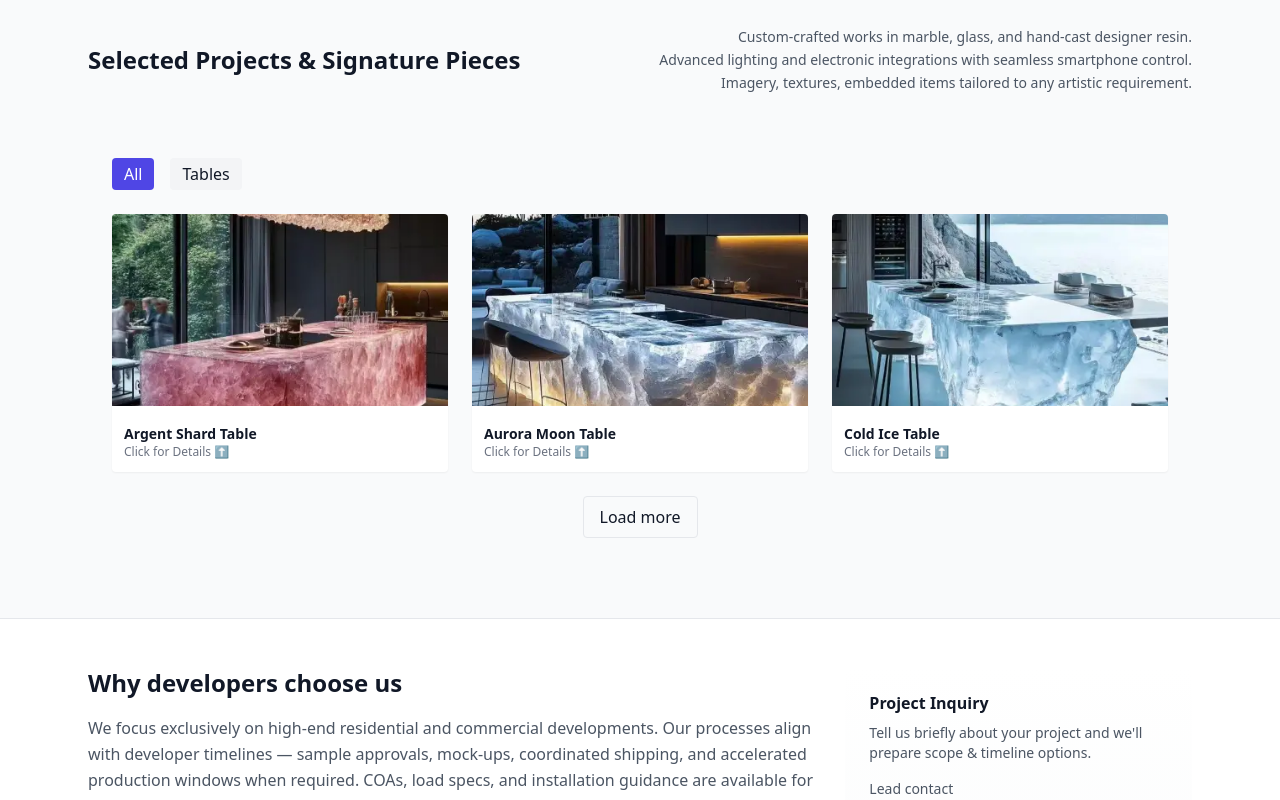
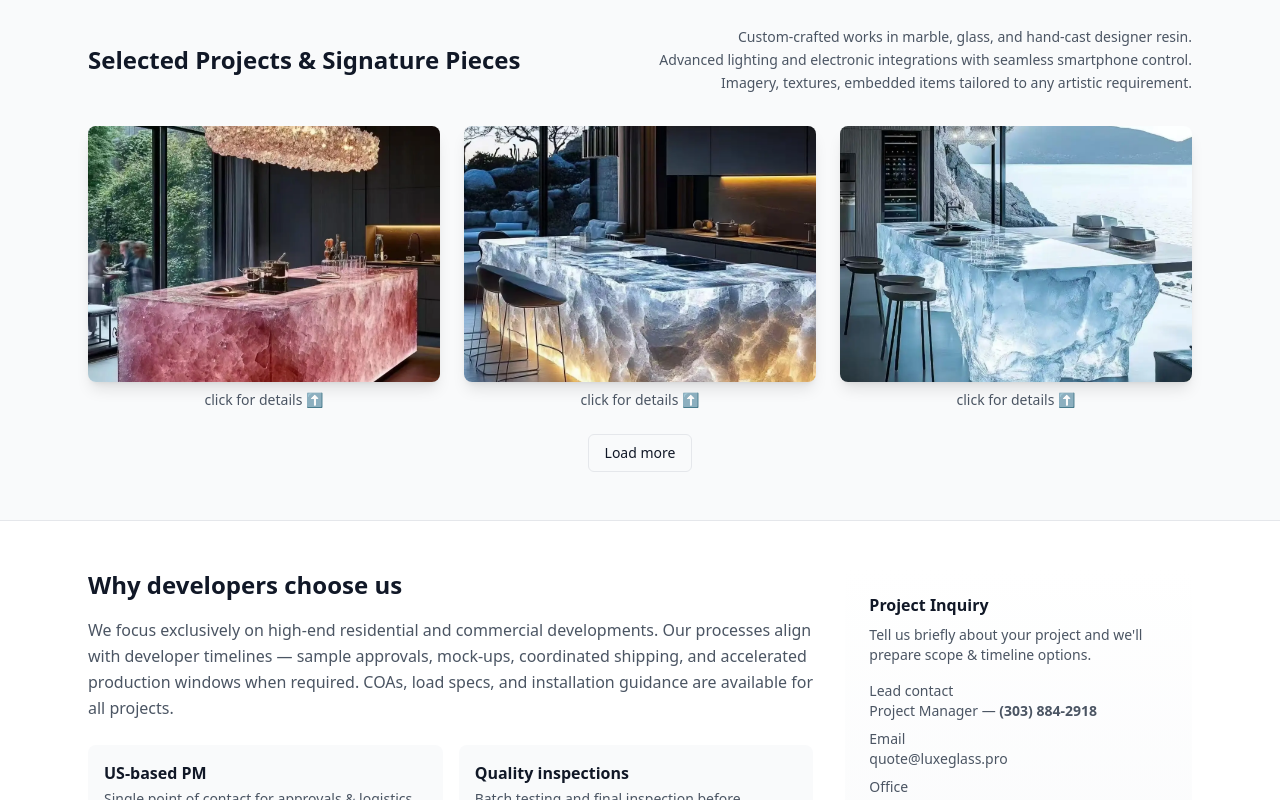
Before and after one commit to Smedly/luxeglass, a React (Vite) app: page / in a window 1280 px wide. Shown: the part 820-1620 px from the top of the page. Built offline with nearby package versions, Linux system fonts and the light colour scheme.

Commit message:
Cloudflare build settings update

```diff
--- a/src/Gallery.jsx
+++ b/src/Gallery.jsx
@@ -1,85 +1,113 @@
 // src/Gallery.jsx
-import React, { useState } from 'react'
-import tableGallery from './galleryData' // uses default export from your galleryData.js
+import React, { useState } from 'react';
+import { tableGallery } from './galleryData';
 
-function Thumb({ img, onOpen }) {
-  return (
-    <article className="bg-white rounded overflow-hidden shadow-sm">
-      <button onClick={() => onOpen(img)} className="w-full text-left">
-        <img
-          src={img.thumb}
-          alt={img.alt}
-          loading="lazy"
-          className="w-full h-48 object-cover"
-        />
-      </button>
-      <div className="p-3 text-sm">
-        <div className="font-semibold">{img.title}</div>
-        <div className="text-xs text-gray-500">{img.project || 'Click for Details'} ⬆️ {img.location || ''}</div>
-      </div>
-    </article>
-  )
-}
+export default function Gallery({ initialCount = 3, initialCategory = "All" }) {
+  const [selected, setSelected] = useState(null);
+  const [count, setCount] = useState(initialCount);
 
-export default function Gallery({ initialCategory = 'All', initialCount = 9 }) {
-  // allow passing other categories later (Showers, Sinks)
-  const items = tableGallery // current data source
-  const categories = ['All', ...Array.from(new Set(items.map(i => i.category)))]
-  const [filter, setFilter] = useState(initialCategory)
-  const [open, setOpen] = useState(null)
-  const [count, setCount] = useState(initialCount)
+  const categories = ["All", ...new Set(tableGallery.map(item => item.category))];
 
-  const visible = items.filter(i => (filter === 'All' ? true : i.category === filter))
+  const filtered = initialCategory === "All"
+    ? tableGallery
+    : tableGallery.filter(item => item.category === initialCategory);
+
+  function openModal(item) {
+    setSelected(item);
+    window.scrollTo({ top: 0, behavior: 'smooth' });
+  }
+
+  function closeModal() {
+    setSelected(null);
+  }
 
   return (
-    <section className="max-w-6xl mx-auto px-6 py-8">
-      <div className="flex items-center gap-4 mb-6">
-        {categories.map(c => (
-          <button
-            key={c}
-            onClick={() => { setFilter(c); setCount(initialCount) }}
-            className={`px-3 py-1 rounded ${filter === c ? 'bg-indigo-600 text-white' : 'bg-gray-100'}`}
-          >
-            {c}
-          </button>
+    <div>
+      {/* Gallery Grid */}
+      <div className="grid grid-cols-1 sm:grid-cols-2 md:grid-cols-3 gap-6 mt-6">
+        {filtered.slice(0, count).map(item => (
+          <div key={item.id} className="cursor-pointer" onClick={() => openModal(item)}>
+            <div className="overflow-hidden rounded-lg shadow-lg">
+              <img
+                src={item.large}
+                alt={item.alt}
+                className="w-full h-64 object-cover transform transition-transform duration-300 hover:scale-105"
+              />
+            </div>
+            <div className="mt-2 text-center text-sm text-gray-600">
+              click for details ⬆️
+            </div>
+          </div>
         ))}
       </div>
 
-      <div className="grid grid-cols-1 sm:grid-cols-2 lg:grid-cols-3 gap-6">
-        {visible.slice(0, count).map(img => (
-          <Thumb key={img.id} img={img} onOpen={setOpen} />
-        ))}
-      </div>
-
-      {visible.length > count && (
+      {count < filtered.length && (
         <div className="mt-6 text-center">
-          <button onClick={() => setCount(c => c + initialCount)} className="px-4 py-2 border rounded">Load more</button>
+          <button
+            onClick={() => setCount(prev => prev + initialCount)}
+            className="px-4 py-2 border rounded-md text-sm hover:bg-gray-100"
+          >
+            Load more
+          </button>
         </div>
       )}
 
-      {/* Lightbox */}
-      {open && (
-        <div className="fixed inset-0 z-50 flex items-center justify-center p-6">
-          <div className="absolute inset-0 bg-black/60" onClick={() => setOpen(null)} />
-          <div className="relative max-w-4xl w-full bg-white rounded shadow-lg overflow-hidden">
+      {/* Product Modal */}
+      {selected && (
+        <div className="fixed inset-0 z-50 flex items-start justify-center p-6">
+          <div className="absolute inset-0 bg-black/40" onClick={closeModal}></div>
+
+          <div className="relative max-w-4xl w-full bg-white rounded-xl shadow-xl overflow-hidden">
             <div className="md:flex">
-              <div className="md:w-2/3 p-4">
-                <img src={open.large} alt={open.alt} className="w-full h-auto object-contain" />
+              <div className="md:w-1/2 h-64 md:h-auto overflow-hidden">
+                <img src={selected.img} alt={selected.name} className="w-full h-full object-cover" />
               </div>
-              <div className="md:w-1/3 p-6">
-                <h3 className="font-bold text-xl">{open.title}</h3>
-                <div className="text-sm text-gray-600 mt-2">{open.project || 'Studio Sample'} {open.location ? `• ${open.location}` : ''}</div>
-                <p className="mt-4 text-sm">{open.description}</p>
+
+              <div className="md:w-1/2 p-6">
+                <div className="flex items-start justify-between">
+                  <div>
+                    <h3 className="text-xl font-bold">{selected.name}</h3>
+                    <div className="text-sm text-gray-500">{selected.type}</div>
+                  </div>
+                  <button onClick={closeModal} className="text-gray-400">Close</button>
+                </div>
+
+                <p className="mt-4 text-gray-600">{selected.short}</p>
+
+                <ul className="mt-4 list-disc list-inside text-sm text-gray-600">
+                  {selected.specs.map((s, i) => (
+                    <li key={i}>{s}</li>
+                  ))}
+                </ul>
+
+                {/* Quotation Guidance */}
+                <div className="mt-6 text-sm text-gray-600 space-y-3">
+                  <p><strong>To receive an accurate quotation:</strong></p>
+
+                  <p>
+                    For <strong>hand-crafted designer resin tables</strong>, please include materials, thickness, intended environment, functional requirements, and any custom imagery, etching, or embedded elements (e.g., flowers, shells). Specify any integrated LED lighting or electronics and control requirements. Include dimensions and scale.
+                  </p>
+
+                  <p>
+                    For sinks, tubs, and showers, please include dimensions, mounting type, drain configuration, and preferred finish or texture.
+                  </p>
+
+                  <p>
+                    <strong>Project details:</strong> installation location, quantity, timeline, or any logistical considerations. Providing this information ensures your quotation is precise, efficient, and tailored to your exact vision.
+                  </p>
+                </div>
+
                 <div className="mt-6 flex gap-3">
-                  <a href={`mailto:hello@luxeglass.pro?subject=Inquiry about ${encodeURIComponent(open.title)}`} className="px-4 py-2 bg-indigo-600 text-white rounded">Request quote</a>
+                  <a href="mailto:quote@luxeglass.pro?subject=Quote%20Request%20-%20" className="px-4 py-2 bg-indigo-600 text-white rounded-md">Request Quote</a>
+                  <button onClick={() => { navigator.clipboard && navigator.clipboard.writeText(selected.name); alert('Product name copied to clipboard'); }} className="px-4 py-2 border rounded-md">Copy product name</button>
                 </div>
+
+                <div className="mt-6 text-xs text-gray-400">Note: Images shown are representative. Final finishes and hardware are selected per project.</div>
               </div>
             </div>
-
-            <button onClick={() => setOpen(null)} className="absolute top-3 right-3 text-gray-600">Close</button>
           </div>
         </div>
       )}
-    </section>
-  )
+    </div>
+  );
 }
--- a/src/GlassProductsSite.jsx
+++ b/src/GlassProductsSite.jsx
@@ -161,7 +161,7 @@ export default function GlassProductsSite() {
               <input className="mt-1 block w-full border px-3 py-2 rounded-md" placeholder="Company / Developer" />
 
               <label className="block text-sm font-medium mt-4">Project details</label>
-              <textarea className="mt-1 block w-full border px-3 py-2 rounded-md" rows="4" placeholder="Short description, timeline, location" />
+              <textarea className="mt-1 block w-full border px-3 py-2 rounded-md" rows="4" placeholder="Short description, timeline, measurements, location" />
 
               <div className="mt-4 flex gap-3">
                 <button type="button" onClick={() => window.location = 'mailto:quote@luxeglass.pro?subject=Project%20Inquiry'} className="px-4 py-2 bg-indigo-600 text-white rounded-md">Email us</button>
```
